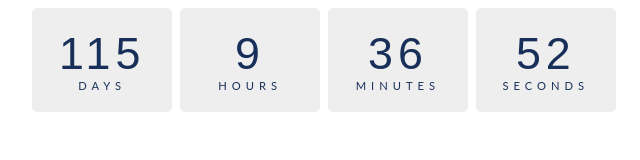
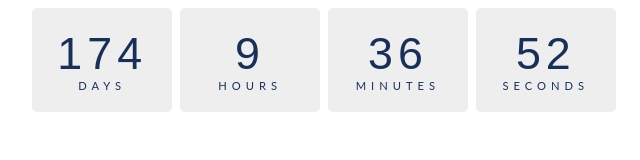
Before and after one commit to NathanAsowata/notion-timer, a plain HTML site: page index.html in a window 1280 px wide. Shown: the full height of the page, 316-956 px from the left. Drawn offline with Linux system fonts and the light colour scheme; a web font is replaced by a local one.

Commit message:
updated the deadline

```diff
--- a/index.html
+++ b/index.html
@@ -107,7 +107,7 @@ body{
 </body>
 <script>
     const year = new Date().getFullYear();
-const myDate = new Date('Jan 01, 2025 00:00:00');
+const myDate = new Date('Mar 01, 2025 00:00:00');
 // console.log(myDate);
 
 // countdown
```
